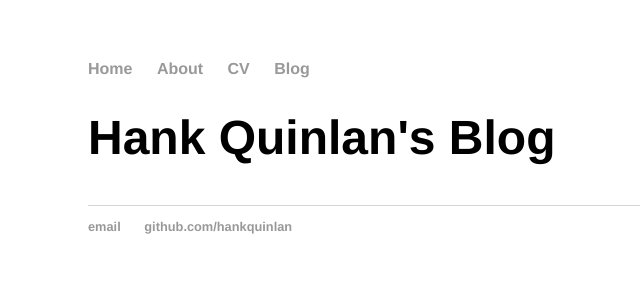
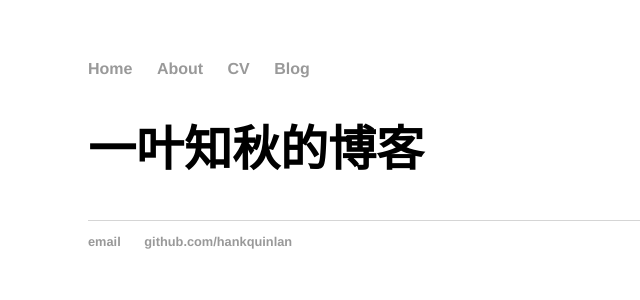
Before and after one commit to GitHubNull/GitHubNull.github.io, a Jekyll site: the page built from blog/index.html, in a window 1280 px wide. Shown: the top 300 px of the page, without its empty margins (104-744 px from the left). Built offline with Jekyll 4.4.1, drawn with Linux system fonts in a browser that asks for light colours.

Commit message:
Update index.html

```diff
--- a/blog/index.html
+++ b/blog/index.html
@@ -1,6 +1,6 @@
 ---
 layout: default
-title: Hank Quinlan's Blog
+title: 一叶知秋的博客
 ---
 	<h1>{{ page.title }}</h1>
 	<ul class="posts">
```
